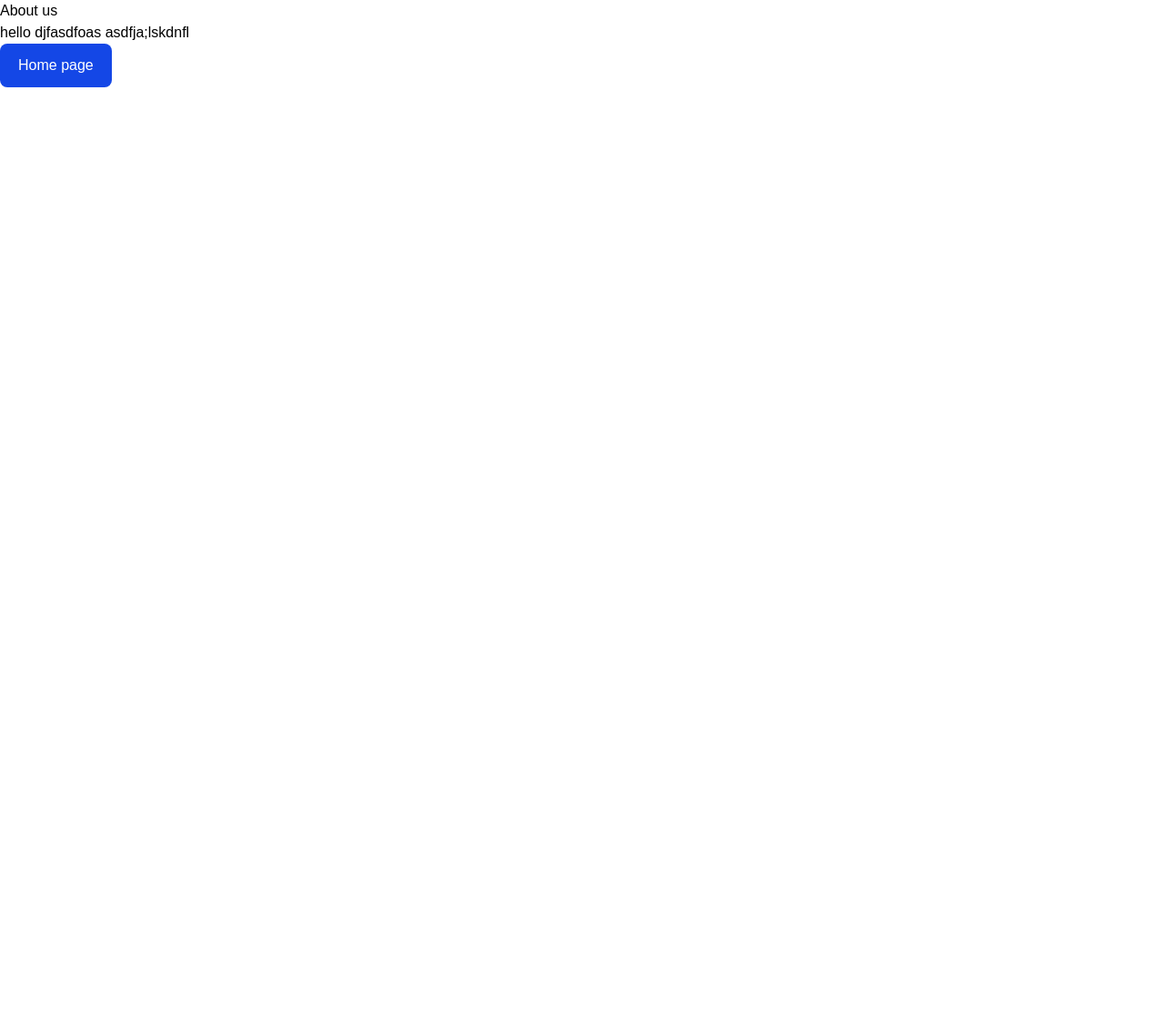
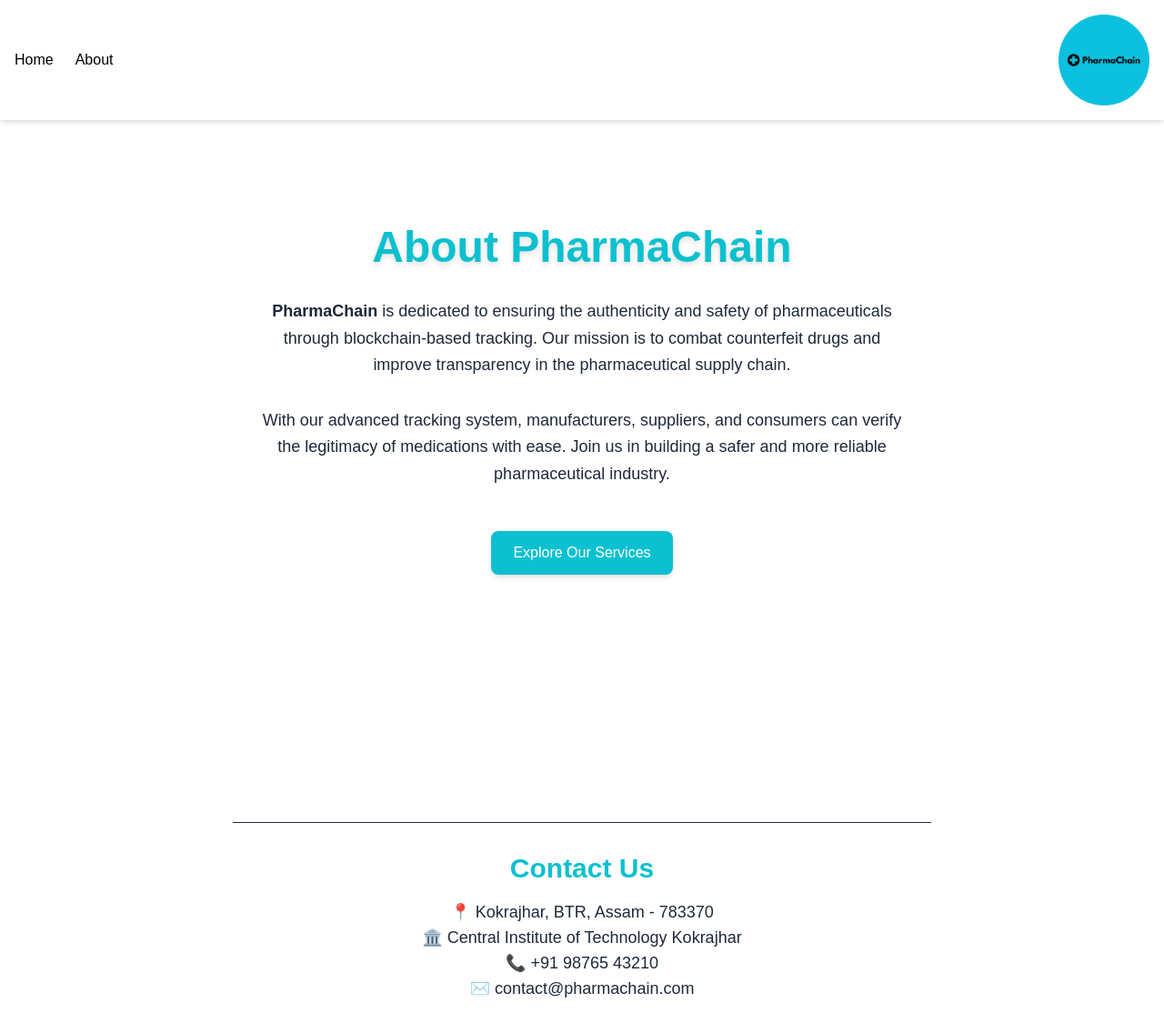
Before and after one commit to Monalisha-Roy/pharma-supply-chain, a Next.js app: page /about in a window 1280 px wide. Shown: the top 1136 px of the page at 91% size. Before the commit the page ends 800 px from the top, so only its background shows below. Built offline with nearby package versions, Linux system fonts and the light colour scheme.

Commit message:
update-aboutpg

```diff
--- a/src/app/about/page.tsx
+++ b/src/app/about/page.tsx
@@ -1,17 +1,43 @@
+"use client";
+
+import Navbar from "@/component/navbar";
 import Link from "next/link";
 
 export default function About() {
-    return (
-        <div className="bg-white w-full min-h-screen">
-            <h1 className="text-black">About us</h1>
-            <p className="text-black">hello djfasdfoas asdfja;lskdnfl</p>
+  return (
+    <div className="w-full min-h-screen flex flex-col items-center p-10 relative bg-white text-gray-800">
+      <Navbar />
+      {/* Main Content */}
+      <div className="flex flex-col items-center justify-center h-screen space-y-8 text-center max-w-3xl">
+        <h1 className="text-5xl font-extrabold text-[#0cc0cf] drop-shadow-md">About PharmaChain</h1>
+        <p className="text-lg leading-relaxed px-6">
+          <span className="font-semibold">PharmaChain</span> is dedicated to ensuring the authenticity and safety of pharmaceuticals
+          through blockchain-based tracking. Our mission is to combat counterfeit drugs and
+          improve transparency in the pharmaceutical supply chain.
+        </p>
 
-            <Link href={"/"}>
-            <button className="p-3 px-5 bg-blue-700 text-white rounded-lg">
-                Home page
-            </button>
-            </Link>
+        <p className="text-lg leading-relaxed px-6">
+          With our advanced tracking system, manufacturers, suppliers, and consumers can
+          verify the legitimacy of medications with ease. Join us in building a safer and
+          more reliable pharmaceutical industry.
+        </p>
 
-        </div>
-    )
+        {/* CTA Button */}
+        <Link href="/services">
+          <button className="mt-4 p-3 px-6 bg-[#0cc0cf] text-white rounded-lg hover:bg-opacity-90 hover:scale-105 transition transform shadow-md">
+            Explore Our Services
+          </button>
+        </Link>
+      </div>
+
+      {/* Contact Us Section */}
+      <div className="mt-16 text-center border-t pt-8 w-full max-w-3xl">
+        <h2 className="text-3xl font-bold text-[#0cc0cf]">Contact Us</h2>
+        <p className="text-lg mt-4">📍 Kokrajhar, BTR, Assam - 783370</p>
+        <p className="text-lg">🏛️ Central Institute of Technology Kokrajhar</p>
+        <p className="text-lg">📞 +91 98765 43210</p>
+        <p className="text-lg">✉️ contact@pharmachain.com</p>
+      </div>
+    </div>
+  );
 }
--- a/src/app/page.tsx
+++ b/src/app/page.tsx
@@ -1,24 +1,12 @@
 "use client";
 
+import Navbar from "@/component/navbar";
 import Link from "next/link";
 
 export default function Home() {
   return (
-    <div
-      className="w-full min-h-screen flex flex-col items-center p-10 relative bg-cover bg-center"
-      style={{ backgroundImage: "url('/entities/PharmaChain-bg.png')" }}
-    >
-      {/* Top Bar */}
-      <div className="w-full flex justify-between items-center p-4 bg-white shadow-md fixed top-0 left-0 right-0 text-black">
-        <div className="flex space-x-6">
-          <Link href="/about" className="hover:text-gray-600 transition">About</Link>
-          <Link href="/contact" className="hover:text-gray-600 transition">Contact</Link>
-          <Link href="/services" className="hover:text-gray-600 transition">Services</Link>
-        </div>
-        {/* Company Logo */}
-        <img src="/entities/PharmaChain-logotext.png" alt="PharmaChain Logo" className="w-[100px] h-[100px] object-contain" />
-      </div>
-
+    <div className="w-full min-h-screen flex flex-col items-center p-10 relative bg-white">
+      <Navbar />
       {/* Main Content */}
       <div className="flex flex-col items-center justify-center h-screen space-y-6 text-black text-center">
         <h1 className="text-4xl font-bold">Pharmaceutical Supply Chain Tracking</h1>
--- /dev/null
+++ b/src/component/navbar.tsx
@@ -0,0 +1,18 @@
+"use client";
+
+import Link from "next/link";
+
+function Navbar() {
+  return (
+    <div className="w-full flex justify-between items-center p-4 bg-white shadow-md fixed top-0 left-0 right-0 text-black">
+      <div className="flex space-x-6">
+        <Link href="/">Home</Link>
+        <Link href="/about">About</Link>
+      </div>
+      {/* Company Logo */}
+      <img src="/entities/PharmaChain-logotext.png" alt="PharmaChain Logo" className="w-[100px] h-[100px] object-contain" />
+    </div>
+  );
+}
+
+export default Navbar;
```
